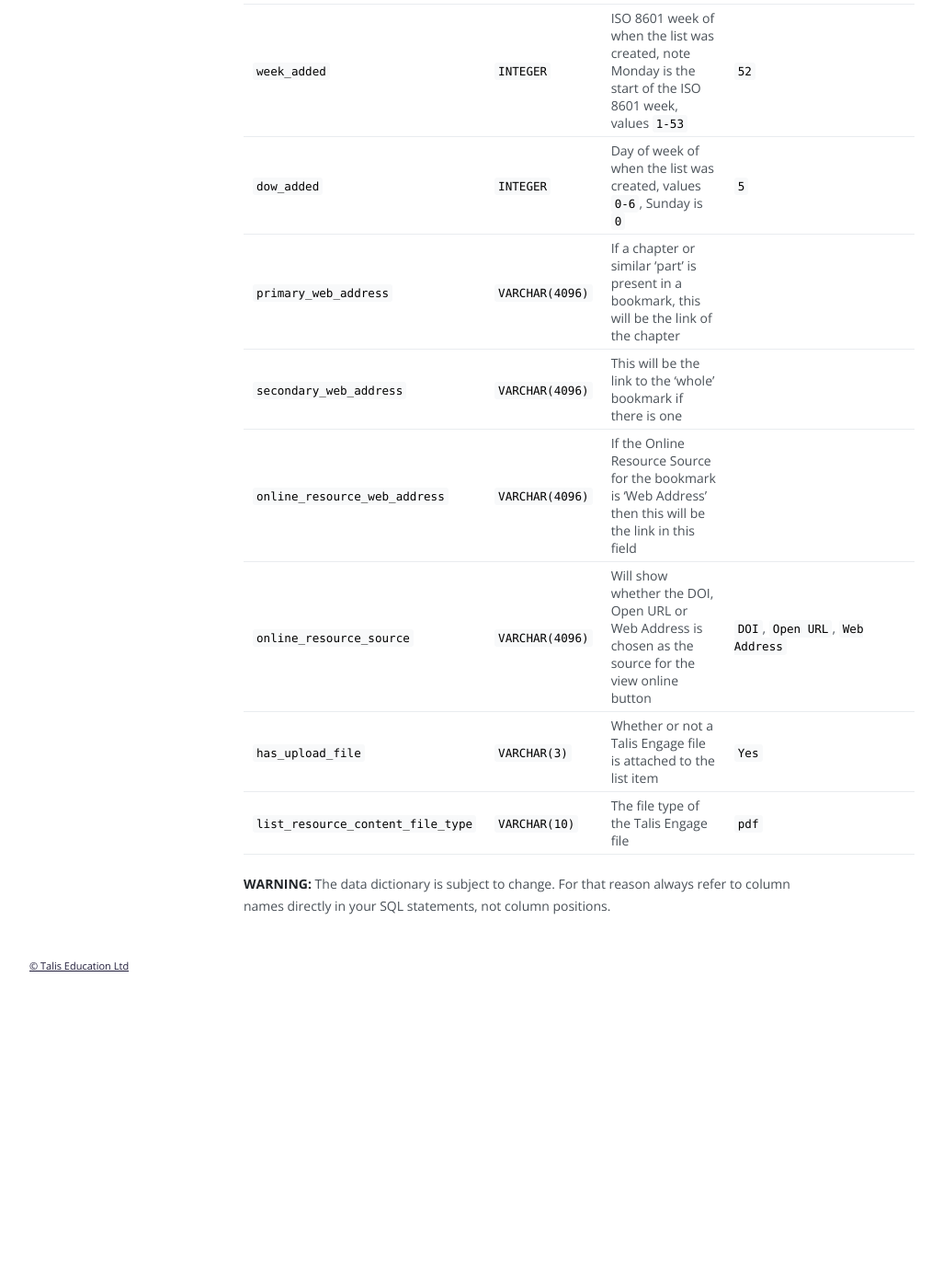
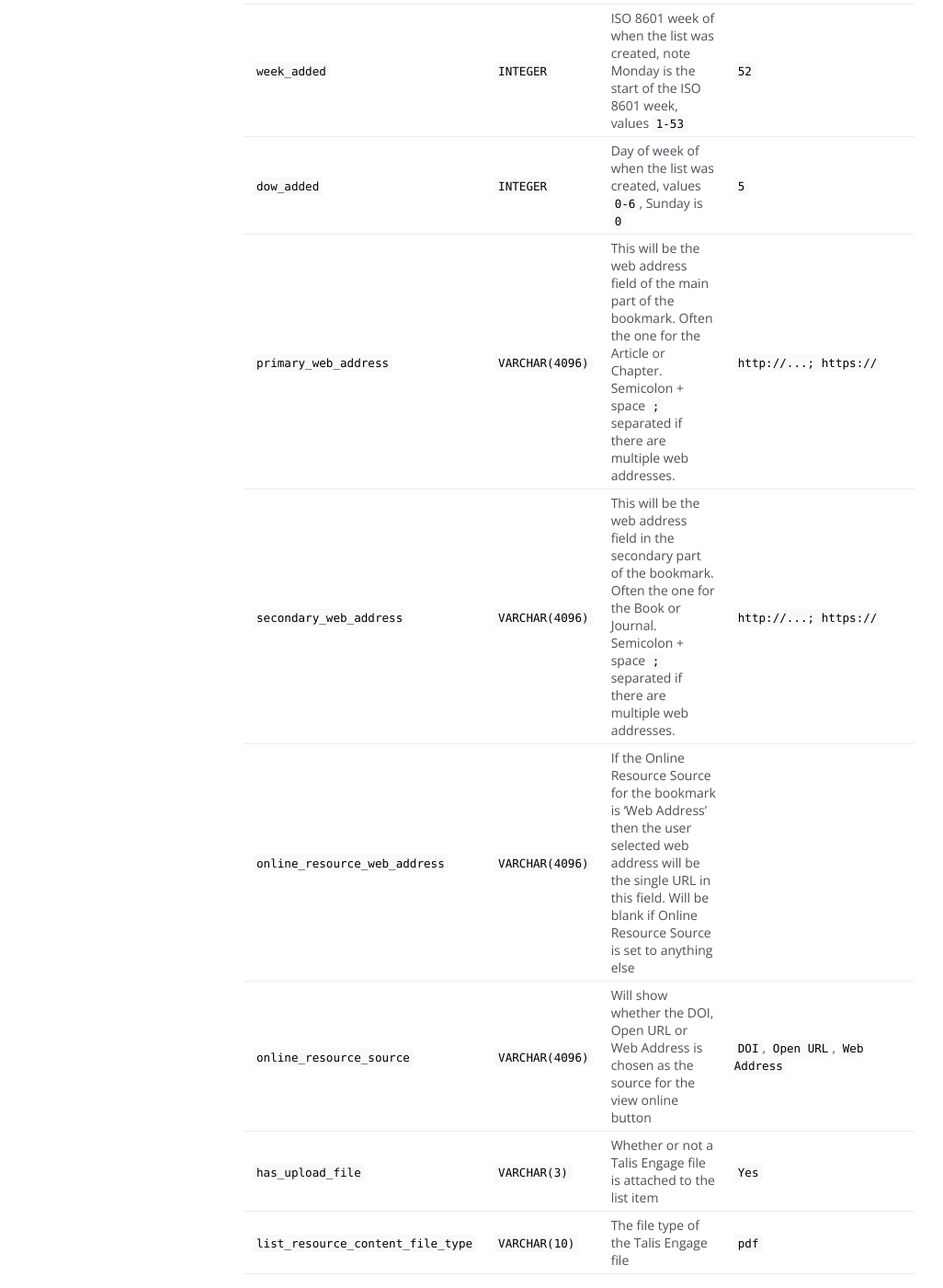
Before and after one commit to techfromsage/advanced-mis, a Jekyll site: the page built from topics/items.md, in a window 1280 px wide and 1400 px high, scrolled down 3047 px. Shown: the whole window at 92% size, without its empty margins (142-1168 px from the left). Built offline with Jekyll 4.4.1, drawn with Linux system fonts in a browser that asks for light colours; nearby versions of some CDN libraries; before the commit the page ends 4142 px from its top, so only the background shows below that.

Commit message:
TA-2589: Updates the description for a few fields following PR review comments.

```diff
--- a/topics/items.md
+++ b/topics/items.md
@@ -55,9 +55,9 @@ body_class: items
 | `month_added` | `INTEGER` | Month of when the list was created, values `1-12` | `12` |
 | `week_added` | `INTEGER` | ISO 8601 week of when the list was created, note Monday is the start of the ISO 8601 week, values `1-53` | `52` |
 | `dow_added` | `INTEGER` | Day of week of when the list was created, values `0-6`, Sunday is `0` | `5` |
-| `primary_web_address` | `VARCHAR(4096)` | If a chapter or similar 'part' is present in a bookmark, this will be the link of the chapter | |
-| `secondary_web_address` | `VARCHAR(4096)` | This will be the link to the 'whole' bookmark if there is one | |
-| `online_resource_web_address` | `VARCHAR(4096)` | If the Online Resource Source for the bookmark is 'Web Address' then this will be the link in this field | |
+| `primary_web_address` | `VARCHAR(4096)` | This will be the web address field of the main part of the bookmark. Often the one for the Article or Chapter. Semicolon + space `; ` separated if there are multiple web addresses. | `http://...; https://` |
+| `secondary_web_address` | `VARCHAR(4096)` | This will be the web address field in the secondary part of the bookmark. Often the one for the Book or Journal. Semicolon + space `; ` separated if there are multiple web addresses. | `http://...; https://` |
+| `online_resource_web_address` | `VARCHAR(4096)` | If the Online Resource Source for the bookmark is 'Web Address' then the user selected web address will be the single URL in this field. Will be blank if Online Resource Source is set to anything else | |
 | `online_resource_source` | `VARCHAR(4096)` | Will show whether the DOI, Open URL or Web Address is chosen as the source for the view online button | `DOI`, `Open URL`, `Web Address` |
 | `has_upload_file` | `VARCHAR(3)` | Whether or not a Talis Engage file is attached to the list item  | `Yes` |
 | `list_resource_content_file_type` | `VARCHAR(10)` | The file type of the Talis Engage file | `pdf` |
```
Also changed, not shown: topics/lists.md (+2 -2 lines).
